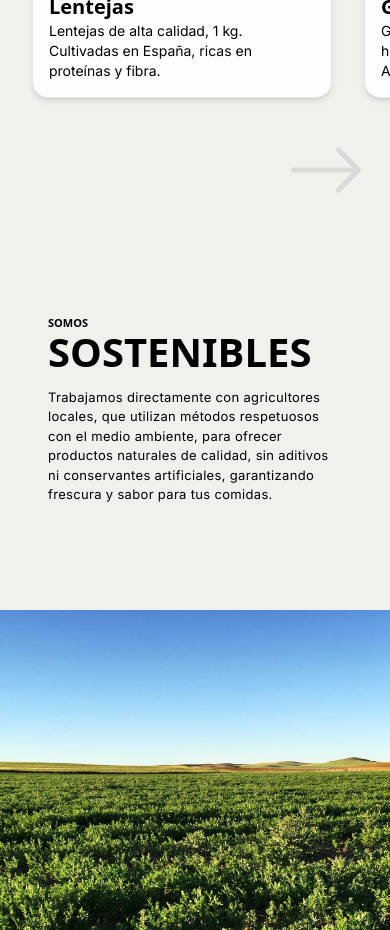
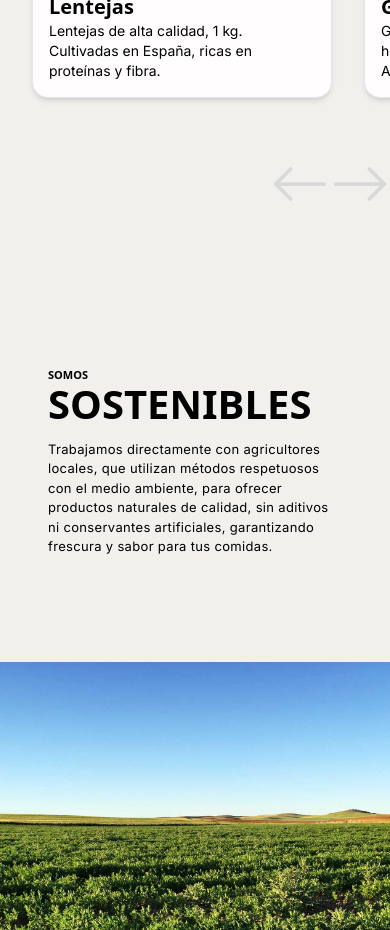
Before and after one commit to LechuMamais/LentejasLandingPage, a React (Vite) app: page / in a window 390 px wide. Shown: the part 2140-3070 px from the top of the page. Built offline with nearby package versions, Linux system fonts and the light colour scheme; a web font is replaced by a local one.

Commit message:
UPDATE: Fixing responsive

```diff
--- a/src/components/About.jsx
+++ b/src/components/About.jsx
@@ -4,7 +4,6 @@ function About() {
       id="about"
       className="grid grid-cols-1 md:grid-cols-2 auto-rows-[400px] md:auto-rows-[minmax(750px,_1fr)] h-auto"
     >
-      {/* Bloque SOSTENIBLES - siempre primera fila */}
       <div className="p-[48px] flex flex-col justify-center gap-4 md:gap-8 bg-bgCustomGreen order-1 md:order-1">
         <div className="font-bold">
           <p className="text-[11px] md:text-[20px]">SOMOS</p>
@@ -20,7 +19,6 @@ function About() {
         </p>
       </div>
 
-      {/* Imagen Campo de lentejas - segunda en móvil, primera columna segunda fila en desktop */}
       <div className="overflow-hidden w-full h-full order-2 md:order-2">
         <img
           src="/images/campolentejas.jpg"
@@ -29,7 +27,6 @@ function About() {
         />
       </div>
 
-      {/* Imagen Lentejas - tercera en móvil, segunda columna primera fila en desktop */}
       <div className="overflow-hidden w-full h-full order-4 md:order-3">
         <img
           src="/images/lentejas1.jpg"
@@ -38,7 +35,6 @@ function About() {
         />
       </div>
 
-      {/* Bloque CALIDAD - cuarta en móvil, segunda columna segunda fila en desktop */}
       <div className="p-[48px] flex flex-col justify-center gap-4 md:gap-8 bg-bgCustomGreen order-3 md:order-4">
         <div className="font-bold">
           <p className="text-[11px] md:text-[20px]">SOMOS</p>
@@ -54,7 +50,6 @@ function About() {
         </div>
       </div>
 
-      {/* Bloque final - quinta en móvil, full width en desktop */}
       <div className="col-span-1 md:col-span-2 p-[48px] md:p-[200px] flex flex-col justify-center gap-4 md:gap-8 order-5 md:order-5">
         <p className="text-[40px] md:text-[102px] leading-none font-bold">
           SOMOS
--- a/src/components/ProductsSection.jsx
+++ b/src/components/ProductsSection.jsx
@@ -1,7 +1,7 @@
 import { useEffect } from "react";
 import products from "../data/products";
 import ProductCard from "./ProductCard";
-import { BsArrowRight } from "react-icons/bs";
+import { BsArrowLeft, BsArrowRight } from "react-icons/bs";
 
 function ProductsSection() {
   useEffect(() => {
@@ -21,14 +21,22 @@ function ProductsSection() {
     }
   }, []);
 
-  const handleArrowClick = () => {
+  const handleArrowClick = (side) => {
     const productsCardWrapper = document.getElementById(
       "products-card-wrapper"
     );
-    productsCardWrapper.scrollTo({
-      left: productsCardWrapper.scrollLeft + 332,
-      behavior: "smooth",
-    });
+    if (side === "left") {
+      productsCardWrapper.scrollTo({
+        left: productsCardWrapper.scrollLeft - 332,
+        behavior: "smooth",
+      });
+    }
+    if (side === "right") {
+      productsCardWrapper.scrollTo({
+        left: productsCardWrapper.scrollLeft + 332,
+        behavior: "smooth",
+      });
+    }
   };
 
   return (
@@ -42,20 +50,27 @@ function ProductsSection() {
 
       <div
         id="products-card-wrapper"
-        className="flex gap-8 md:gap-12 overflow-x-auto pt-4 pb-8 snap-x snap-mandatory pr-8 md:pr-12 pl-8"
+        className="flex gap-8 overflow-x-auto pt-4 pb-8 snap-x snap-mandatory pr-8 md:pr-12 pl-8"
       >
         {products.map((product, index) => (
           <ProductCard key={index} product={product} />
         ))}
       </div>
 
-      <div className="flex flex-row-reverse">
+      <div className="flex justify-end px-0 pb-12 pt-6">
         <button
-          onClick={handleArrowClick}
-          className="pr-6 text-[80px] md:text-[120px] md:pb-8 cursor-pointer transition-all duration-200 hover:pr-2 focus:outline-none"
+          onClick={() => handleArrowClick("left")}
+          className="text-[60px] lg:text-[80px] cursor-pointer transition-all duration-300 hover:translate-x-[-8px] focus:outline-none"
+          aria-label="Desplazar productos a la izquierda"
+        >
+          <BsArrowLeft className="fill-[#D9D9D9] hover:fill-bgButton_hover transition-colors duration-300 delay-[100ms]" />
+        </button>
+        <button
+          onClick={() => handleArrowClick("right")}
+          className="text-[60px] lg:text-[80px] cursor-pointer transition-all duration-300 hover:translate-x-[8px] focus:outline-none"
           aria-label="Desplazar productos a la derecha"
         >
-          <BsArrowRight className="fill-[#D9D9D9] hover:fill-bgButton_hover transition-colors duration-300" />
+          <BsArrowRight className="fill-[#D9D9D9] hover:fill-bgButton_hover transition-colors duration-300 delay-[100ms]" />
         </button>
       </div>
     </section>
```
